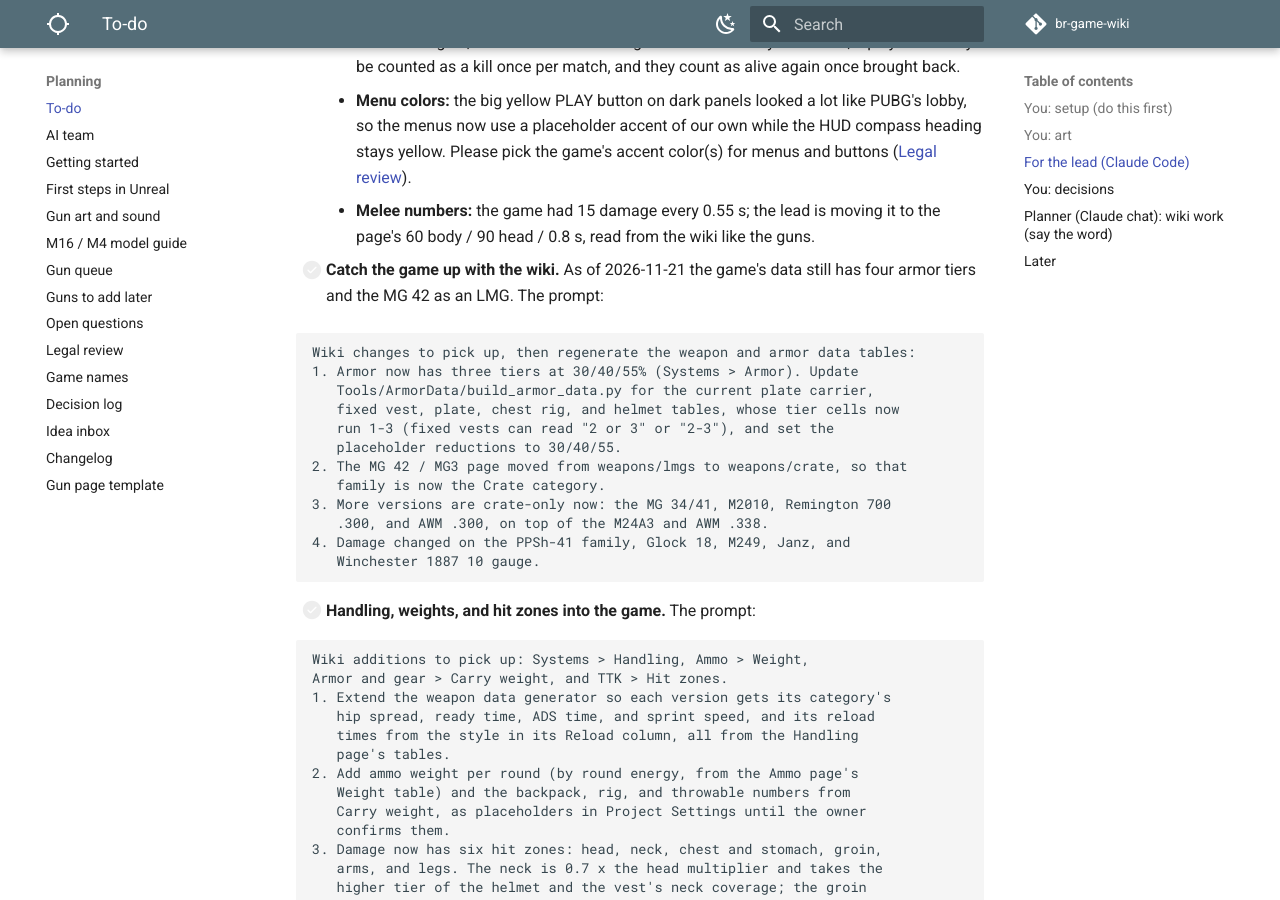
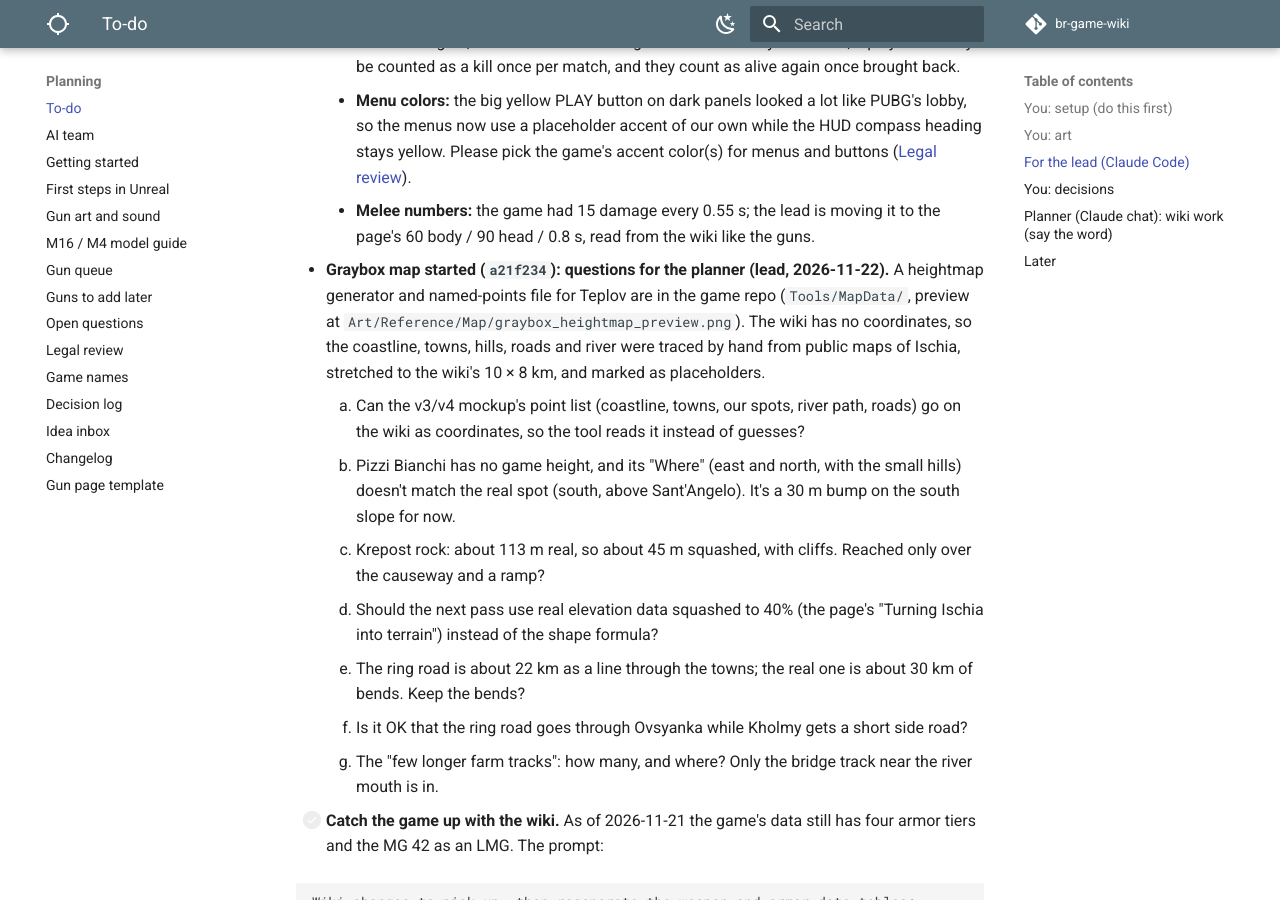
Before and after one commit to DerrickSpartan1/br-game-wiki, an MkDocs documentation site: the page built from docs/planning/to-do.md, in a window 1280 px wide and 900 px high, scrolled down 4791 px. Built offline with MkDocs 1.6.1 and Material for MkDocs 9.7.7, drawn with Linux system fonts in a browser that asks for light colours; comment, search, counter and statistics services are not loaded.

Commit message:
Planner questions: graybox map layout and coordinates
Co-Authored-By: Claude Opus 5.5 <noreply@anthropic.com>

```diff
--- a/docs/planning/to-do.md
+++ b/docs/planning/to-do.md
@@ -75,6 +75,14 @@ When you tell the lead "check the planner's list," it works through this section
     - **Kills on a brought-back player:** if a bled-out squadmate is brought back (defib or CPR) and killed again, does the second killer get a kill too? Until you answer, a player can only be counted as a kill once per match, and they count as alive again once brought back.
     - **Menu colors:** the big yellow PLAY button on dark panels looked a lot like PUBG's lobby, so the menus now use a placeholder accent of our own while the HUD compass heading stays yellow. Please pick the game's accent color(s) for menus and buttons ([Legal review](legal-review.md#pubg-look-and-feel)).
     - **Melee numbers:** the game had 15 damage every 0.55 s; the lead is moving it to the page's 60 body / 90 head / 0.8 s, read from the wiki like the guns.
+- **Graybox map started (`a21f234`): questions for the planner (lead, 2026-11-22).** A heightmap generator and named-points file for Teplov are in the game repo (`Tools/MapData/`, preview at `Art/Reference/Map/graybox_heightmap_preview.png`). The wiki has no coordinates, so the coastline, towns, hills, roads and river were traced by hand from public maps of Ischia, stretched to the wiki's 10 × 8 km, and marked as placeholders.
+    1. Can the v3/v4 mockup's point list (coastline, towns, our spots, river path, roads) go on the wiki as coordinates, so the tool reads it instead of guesses?
+    2. Pizzi Bianchi has no game height, and its "Where" (east and north, with the small hills) doesn't match the real spot (south, above Sant'Angelo). It's a 30 m bump on the south slope for now.
+    3. Krepost rock: about 113 m real, so about 45 m squashed, with cliffs. Reached only over the causeway and a ramp?
+    4. Should the next pass use real elevation data squashed to 40% (the page's "Turning Ischia into terrain") instead of the shape formula?
+    5. The ring road is about 22 km as a line through the towns; the real one is about 30 km of bends. Keep the bends?
+    6. Is it OK that the ring road goes through Ovsyanka while Kholmy gets a short side road?
+    7. The "few longer farm tracks": how many, and where? Only the bridge track near the river mouth is in.
 
 - [ ] **Catch the game up with the wiki.** As of 2026-11-21 the game's data still has four armor tiers and the MG 42 as an LMG. The prompt:
 
```
